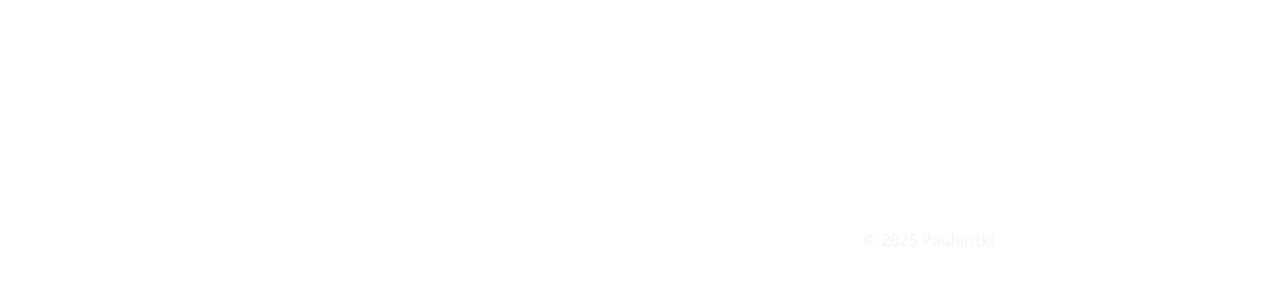
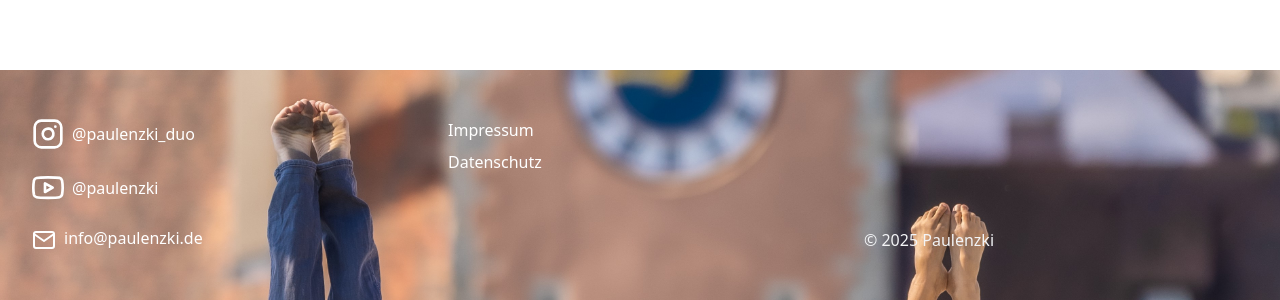
Before and after one commit to Paulenzki/Paulenzki.github.io, a React (Vite) app: page /#/ in a window 1280 px wide. Shown: the part 3480-3780 px from the top of the page. Built offline with nearby package versions, Linux system fonts and the light colour scheme.

Commit message:
Update Footer.tsx

```diff
--- a/src/components/Footer.tsx
+++ b/src/components/Footer.tsx
@@ -3,7 +3,7 @@ import { Link } from "react-router-dom";
 
 export default function Footer() {
   return (
-    <footer className="bg-[url('/images/Footer 2.jpg')] bg-cover bg-center  text-white">
+    <footer className="bg-[url('/images/Footer.jpg')] bg-cover bg-center  text-white">
       <div className="max-w-7xl mx-auto py-12 px-4 sm:px-6 lg:px-8">
         <div className="grid grid-cols-1 md:grid-cols-3 gap-8">
           <div>
```
